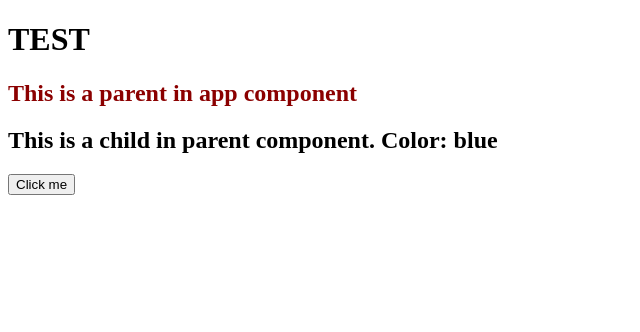
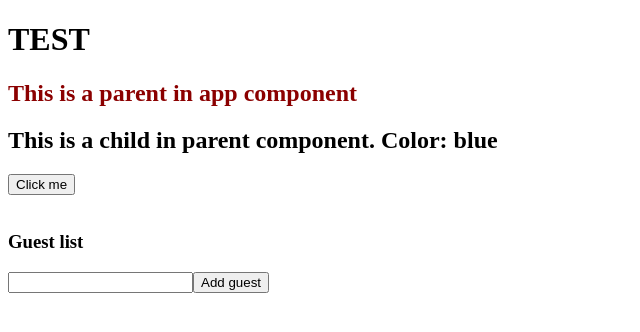
Before and after one commit to ArminasStrolys/ts-project-4, a React (Create React App) app: page / in a window 1280 px wide. Shown: the top 332 px of the page, without its empty margins (0-640 px from the left). Built offline with nearby package versions, Linux system fonts and the light colour scheme.

Commit message:
TS state component

```diff
--- a/src/components/app/App.tsx
+++ b/src/components/app/App.tsx
@@ -1,10 +1,13 @@
 import { Parent } from "../props/Parent";
+import { GuestList } from "../state/GuestList";
 
 function App() {
   return (
     <div className="App">
       <h1>TEST</h1>
       <Parent/>
+      <br />
+      <GuestList/>
     </div>
   );
 }
--- /dev/null
+++ b/src/components/state/GuestList.tsx
@@ -0,0 +1,28 @@
+import { useState } from 'react';
+
+export const GuestList: React.FC = () => {
+  const [guestName, setGuestName] = useState('');
+  const [guests, setGuests] = useState<string[]>([]);
+  const handleClick = () => {
+    setGuestName('');
+    guestName.length > 1
+      ? setGuests([...guests, guestName])
+      : alert('Enter a name with more than 1 character');
+  };
+  return (
+    <div>
+      <h3>Guest list</h3>
+      <input
+        type="text"
+        value={guestName}
+        onChange={(e) => setGuestName(e.target.value)}
+      />
+      <button onClick={handleClick}>Add guest</button>
+      <ul>
+        {guests.map((guest) => (
+          <li key={guest}>{guest}</li>
+        ))}
+      </ul>
+    </div>
+  );
+};
```
